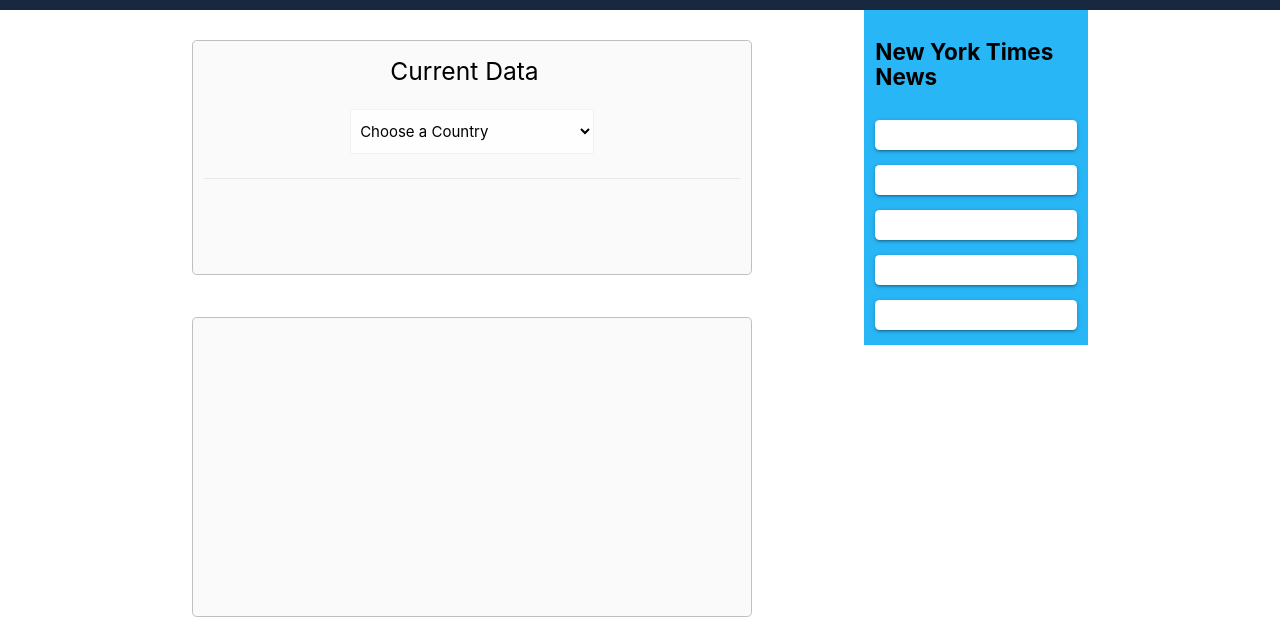
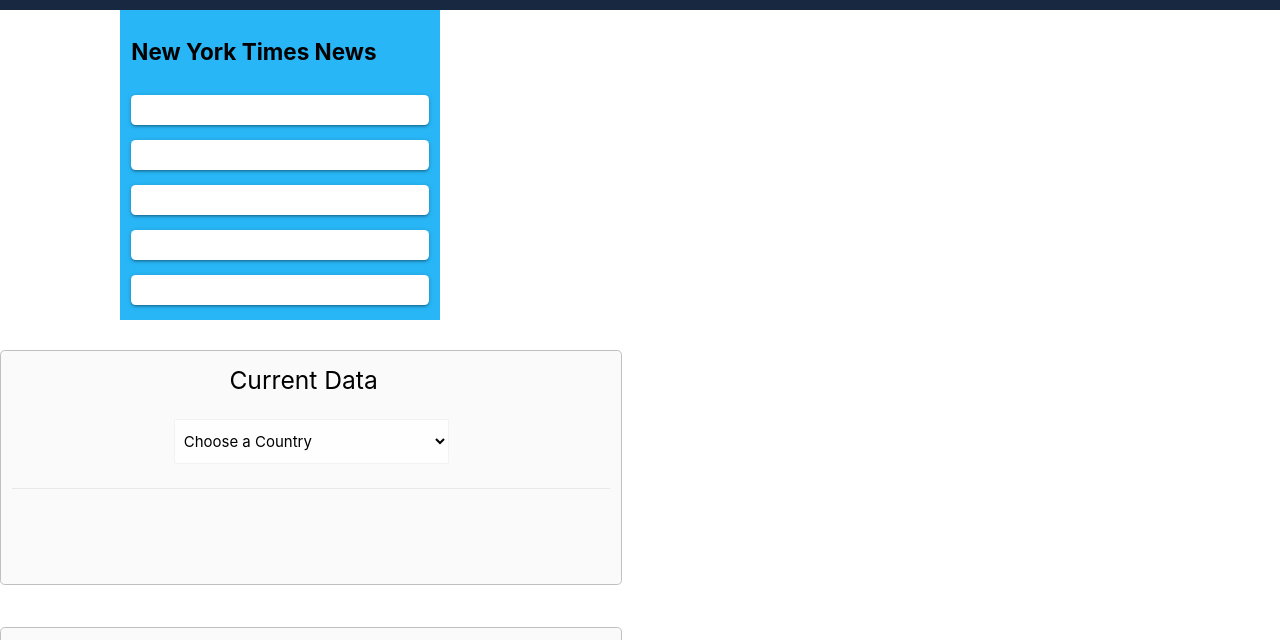
Before and after one commit to Lagbana/covid19-tracker, a plain HTML site: page index.html in a window 1280 px wide. Shown: the part 89-729 px from the top of the page. Drawn offline with nearby package versions, Linux system fonts and the light colour scheme; no server answers.

Commit message:
modified styling and positioning of page elements

```diff
--- a/index.html
+++ b/index.html
@@ -20,8 +20,31 @@
         </div>
     </header>
 
-    <main class='row container'>
-        <section class='col s12 m8 l9 section'>
+    <main class='row '>
+        <section class='col s12 m4 l3 light-blue lighten-1 news-container'>
+            <h6 id='news-source'>New York Times News</h6>
+
+            <article id='one' class='card articles'>
+
+            </article>
+            <article id='two' class='card articles'>
+
+            </article>
+            <article id='three' class='card articles'>
+
+            </article>
+            <article id='four' class='card articles'>
+
+            </article>
+            <article id='five' class='card articles'>
+
+            </article>
+            <!-- Twitter Embedded -->
+            <!-- <article>
+                <a class="twitter-timeline" data-lang="en" data-height="1200" data-theme="light" href="https://twitter.com/LarryA_14/lists/covid-19-tracker?ref_src=twsrc%5Etfw">A Twitter List by LarryA_14</a> <script async src="https://platform.twitter.com/widgets.js" charset="utf-8"></script>
+            </article> -->
+        </section>
+        <section class='col s12 m8 l7 section contents'>
             <div>
 
                 <div class="row">
@@ -99,29 +122,6 @@
                 </div>
             </div>
         </section>
-        <section class='col s12 m4 l3 light-blue lighten-1'>
-            <h6 id='news-source'>New York Times News</h6>
-
-            <article id='one' class='card articles'>
-
-            </article>
-            <article id='two' class='card articles'>
-
-            </article>
-            <article id='three' class='card articles'>
-
-            </article>
-            <article id='four' class='card articles'>
-
-            </article>
-            <article id='five' class='card articles'>
-
-            </article>
-            <!-- Twitter Embedded -->
-            <!-- <article>
-                <a class="twitter-timeline" data-lang="en" data-height="1200" data-theme="light" href="https://twitter.com/LarryA_14/lists/covid-19-tracker?ref_src=twsrc%5Etfw">A Twitter List by LarryA_14</a> <script async src="https://platform.twitter.com/widgets.js" charset="utf-8"></script>
-            </article> -->
-        </section>
 
     </main>
 
--- a/style.css
+++ b/style.css
@@ -72,6 +72,13 @@
     padding-top: 1rem !important;
     padding-bottom: 1rem !important;
 }
+
+.news-container {
+    margin-right: 8rem;
+    margin-left: 8rem !important;
+}
+
+
 #news-source {
     color: #000000;
     font-weight: bold;
```
